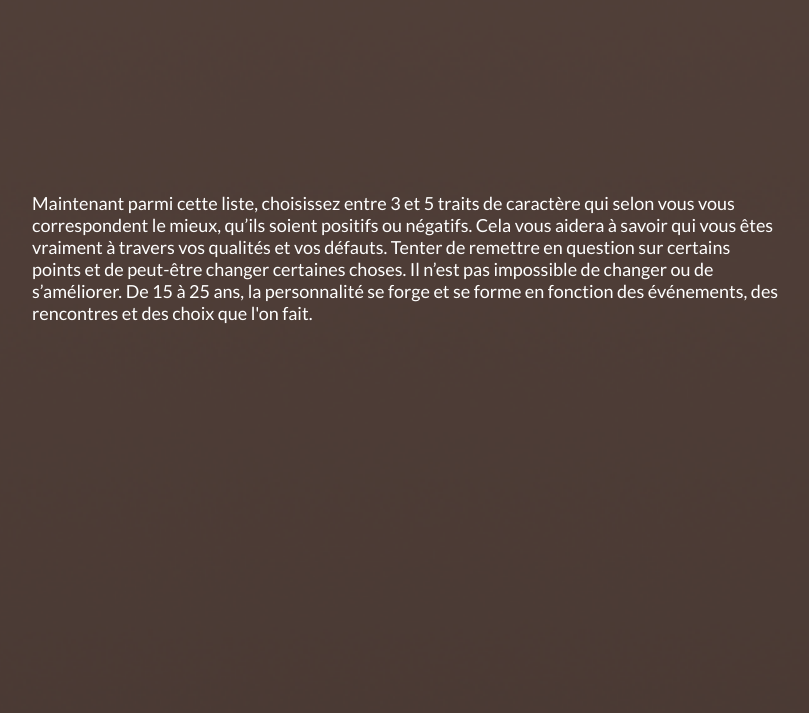
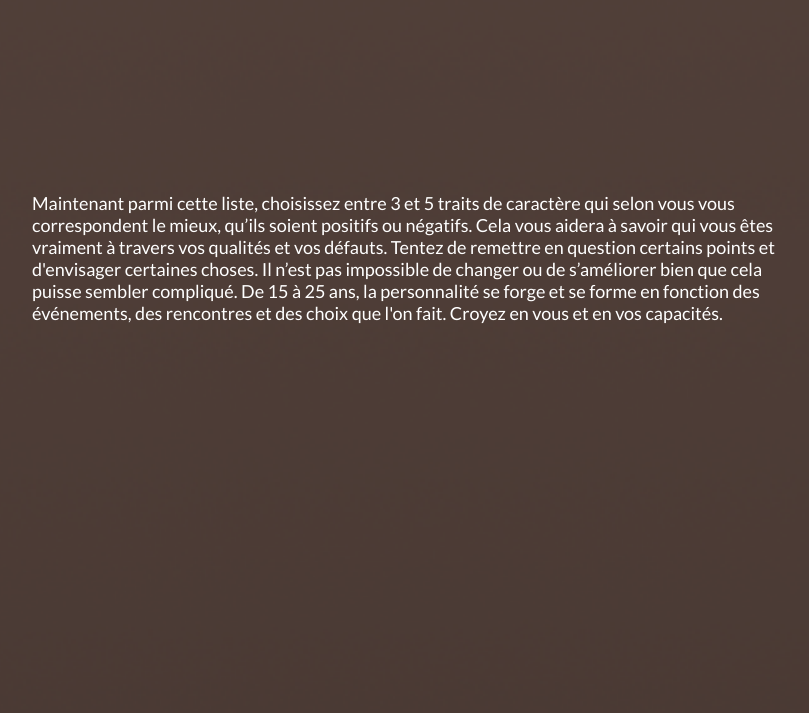
Before and after one commit to Applemaniac/Le-Test, a PHP site: page /caractere.php in a window 1280 px wide. Shown: the part 1028-1741 px from the top of the page, without its empty margins (118-927 px from the left). Run offline with PHP 8.4, Linux system fonts and the light colour scheme; some libraries are stand-ins or nearby versions.

Commit message:
Modifications mineur

```diff
--- a/caractere.php
+++ b/caractere.php
@@ -56,9 +56,10 @@
 
                 <p class="conclusion">
                     Maintenant parmi cette liste, choisissez entre 3 et 5 traits de caractère qui selon vous vous correspondent le mieux, qu’ils soient positifs ou négatifs.
-                    Cela vous aidera à savoir qui vous êtes vraiment à travers vos qualités et vos défauts. Tenter de remettre en
-                    question sur certains points et de peut-être changer certaines choses. Il n’est pas impossible de changer ou de s’améliorer.
+                    Cela vous aidera à savoir qui vous êtes vraiment à travers vos qualités et vos défauts. Tentez de remettre en
+                    question certains points et d'envisager certaines choses. Il n’est pas impossible de changer ou de s’améliorer bien que cela puisse sembler compliqué.
                     De 15 à 25 ans, la personnalité se forge et se forme en fonction des événements, des rencontres et des choix que l'on fait.
+                    Croyez en vous et en vos capacités.
                 </p>
 
             </main>
```
